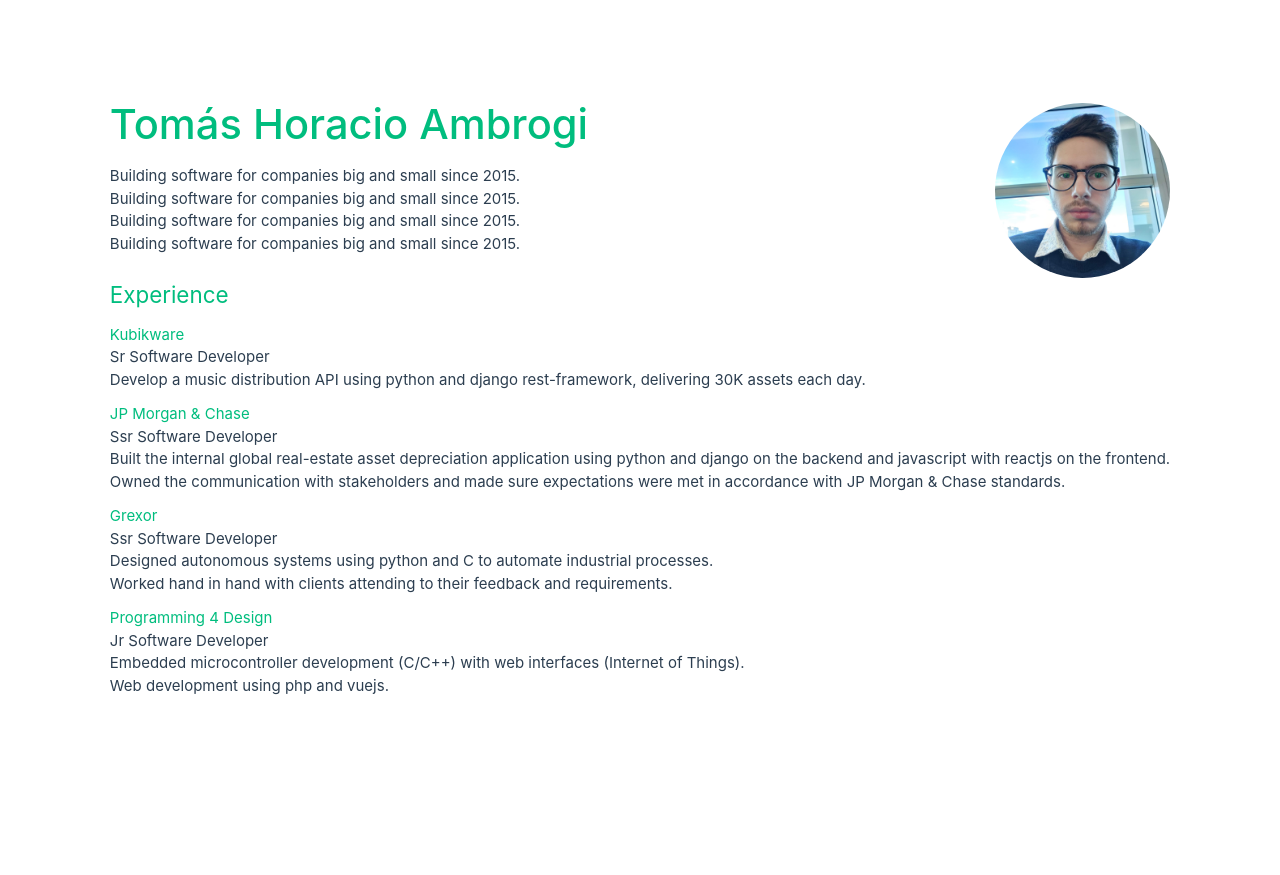
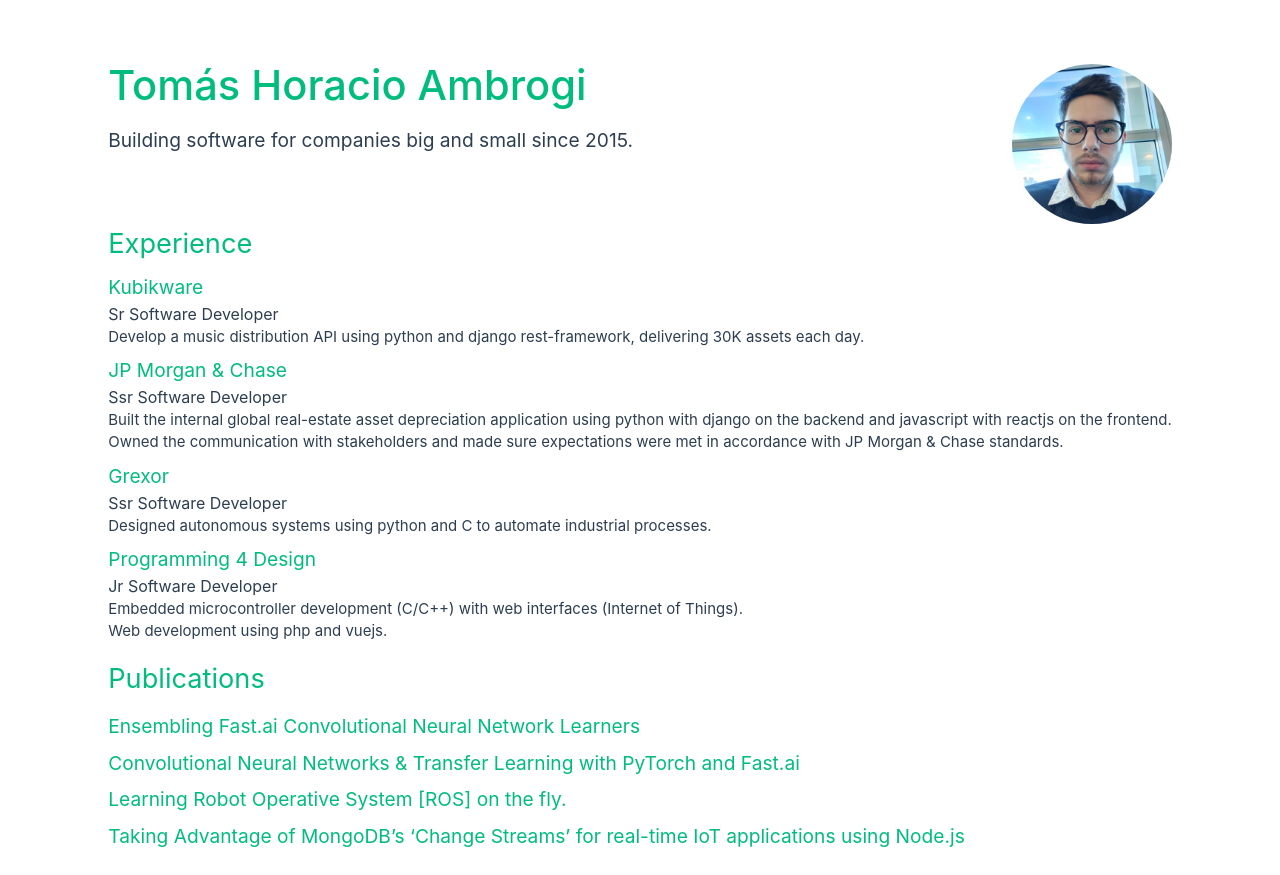
Before and after one commit to tomiambro/resume, a Vue app: page / in a window 1280 px wide. Before the commit the page ends 800 px from the top, so only its background shows below. Built offline with nearby package versions, Linux system fonts and the light colour scheme.

Commit message:
adding publications

```diff
--- a/src/App.vue
+++ b/src/App.vue
@@ -1,18 +1,16 @@
 <script setup>
 import { RouterView } from 'vue-router'
-import Title from './components/Title.vue'
-import Experience from './components/Experience.vue'
+import TitleSection from './components/Title.vue'
+import ExperienceSection from './components/experience/Experience.vue'
+import PublicationsSection from './components/Publications/Publications.vue'
 </script>
 
 <template>
     <header>
-        <div class="container mx-auto flex flex-col justify-center">
-            <Title />
-            <Experience />
-            <!-- <nav>
-        <RouterLink to="/">Home</RouterLink>
-        <RouterLink to="/about">About</RouterLink>
-      </nav> -->
+        <div class="container mx-auto flex flex-col justify-center my-16">
+            <TitleSection />
+            <ExperienceSection />
+            <PublicationsSection />
         </div>
     </header>
 
@@ -57,7 +55,7 @@
 
 @media (min-width: 1024px) {
     header {
-        display: flex;
+        /* display: flex; */
         place-items: center;
         /* padding-right: calc(var(--section-gap) / 2); */
     }
--- a/src/assets/base.css
+++ b/src/assets/base.css
@@ -83,9 +83,17 @@
 }
 
 h2 {
+    font-size: 1.7rem;
+}
+
+h3 {
     font-size: 1.4rem;
 }
 
-h3 {
+h4 {
     font-size: 1.2rem;
 }
+
+h5 {
+    font-size: 1rem;
+}
--- a/src/components/Title.vue
+++ b/src/components/Title.vue
@@ -1,22 +1,18 @@
-<script setup>
-</script>
+<script setup></script>
 
 <template>
     <div class="title container justify-between">
         <div class="text">
             <h1 class="green">Tomás Horacio Ambrogi</h1>
-            <h4>Building software for companies big and small since 2015.</h4>
-            <h4>Building software for companies big and small since 2015.</h4>
-            <h4>Building software for companies big and small since 2015.</h4>
-            <h4>Building software for companies big and small since 2015.</h4>
+            <h3>Building software for companies big and small since 2015.</h3>
         </div>
         <div class="image crop">
             <img
                 alt="Vue logo"
                 class="logo rounded-full"
                 src="@/assets/images/picture_resize.jpeg"
-                width="175"
-                height="175"
+                width="160"
+                height="160"
             />
         </div>
     </div>
--- a/src/components/Experience.vue
+++ b/src/components/experience/Experience.vue
@@ -1,9 +1,9 @@
 <script setup>
-import ExperienceItem from './WorkingExperience.vue'
+import ExperienceItem from './ExperienceItem.vue'
 </script>
 
 <template>
-    <div class="experience">
+    <div class="experience mb-4">
         <div class="subclass"><h2 class="green">Experience</h2></div>
         <ExperienceItem
             company="Kubikware"
@@ -15,13 +15,13 @@
             company="JP Morgan & Chase"
             link="https://www.jpmorgan.com/"
             position="Ssr Software Developer"
-            info="Built the internal global real-estate asset depreciation application using python and django on the backend and javascript with reactjs on the frontend. Owned the communication with stakeholders and made sure expectations were met in accordance with JP Morgan & Chase standards."
+            info="Built the internal global real-estate asset depreciation application using python with django on the backend and javascript with reactjs on the frontend. Owned the communication with stakeholders and made sure expectations were met in accordance with JP Morgan & Chase standards."
         />
         <ExperienceItem
             company="Grexor"
             link="http://www.grexor.com/"
             position="Ssr Software Developer"
-            info="Designed autonomous systems using python and C to automate industrial processes. Worked hand in hand with clients attending to their feedback and requirements."
+            info="Designed autonomous systems using python and C to automate industrial processes."
         />
         <ExperienceItem
             company="Programming 4 Design"
--- a/src/components/WorkingExperience.vue
+++ b/src/components/experience/ExperienceItem.vue
@@ -29,9 +29,11 @@
 </script>
 
 <template>
-    <div class="experience-item flex flex-col mt-3">
+    <div class="experience-item flex flex-col mt-2">
         <div>
-            <a :href="link" target="_blank">{{ company }}</a>
+            <a :href="link" target="_blank"
+                ><h4>{{ company }}</h4></a
+            >
             <h5>{{ position }}</h5>
         </div>
         <div>
--- /dev/null
+++ b/src/components/publications/Publication.js
@@ -0,0 +1,8 @@
+class Publication {
+    constructor(title, link) {
+        this.title = title
+        this.link = link
+    }
+}
+
+export { Publication }
--- /dev/null
+++ b/src/components/publications/PublicationItem.vue
@@ -0,0 +1,51 @@
+<script setup>
+import { reactive, computed, onMounted } from 'vue'
+
+const props = defineProps({
+    publications: {
+        type: Array,
+        required: false
+    }
+})
+
+onMounted(() => {
+    console.log('the component is now mounted.')
+})
+</script>
+
+<template>
+    <div class="publication-item flex flex-col mt-2">
+        <div v-for="p in publications" class="my-1">
+            <a :href="p.link" target="_blank"
+                ><h3>{{ p.title }}</h3></a
+            >
+        </div>
+    </div>
+</template>
+
+<style scoped>
+h1 {
+    font-weight: 500;
+    font-size: 2.6rem;
+    top: -10px;
+}
+
+h3 {
+    font-size: 1.2rem;
+}
+
+.publication-item h1,
+.publication-item h3 {
+    text-align: center;
+}
+
+@media (min-width: 1024px) {
+    .publication-item h1,
+    .publication-item h3 {
+        text-align: left;
+    }
+}
+.publication-item {
+    display: flex;
+}
+</style>
--- /dev/null
+++ b/src/components/publications/Publications.vue
@@ -0,0 +1,49 @@
+<script setup>
+import { reactive } from 'vue'
+import { Publication } from './Publication.js'
+import PublicationItem from './PublicationItem.vue'
+
+const publications = reactive([
+    new Publication(
+        'Ensembling Fast.ai Convolutional Neural Network Learners',
+        'https://medium.com/@tomi.ambro94/ensembling-fast-ai-convolutional-neural-network-learners-817b827c4934'
+    ),
+    new Publication(
+        'Convolutional Neural Networks & Transfer Learning with PyTorch and Fast.ai',
+        'https://medium.com/python-in-plain-english/convolutional-neural-networks-transfer-learning-with-pytorch-and-fast-ai-a0ea4e11a9c5'
+    ),
+    new Publication(
+        'Learning Robot Operative System [ROS] on the fly.',
+        'https://medium.com/gitconnected/learning-robotics-operative-system-ffee4366a813'
+    ),
+    new Publication(
+        'Taking Advantage of MongoDB’s ‘Change Streams’ for real-time IoT applications using Node.js',
+        'https://medium.com/gitconnected/taking-advantage-of-mongodbs-change-streams-for-real-time-iot-applications-using-nodejs-a0a76ae1376d'
+    )
+])
+</script>
+
+<template>
+    <div class="publications mb-5">
+        <div class="subclass"><h2 class="green">Publications</h2></div>
+        <PublicationItem :publications="publications" />
+    </div>
+</template>
+
+<style scoped>
+.publications h1,
+.publications h3 {
+    text-align: center;
+}
+
+@media (min-width: 1024px) {
+    .publications h1,
+    .publications h3 {
+        text-align: left;
+    }
+}
+
+.publications div {
+    padding: 0 15px;
+}
+</style>
```
